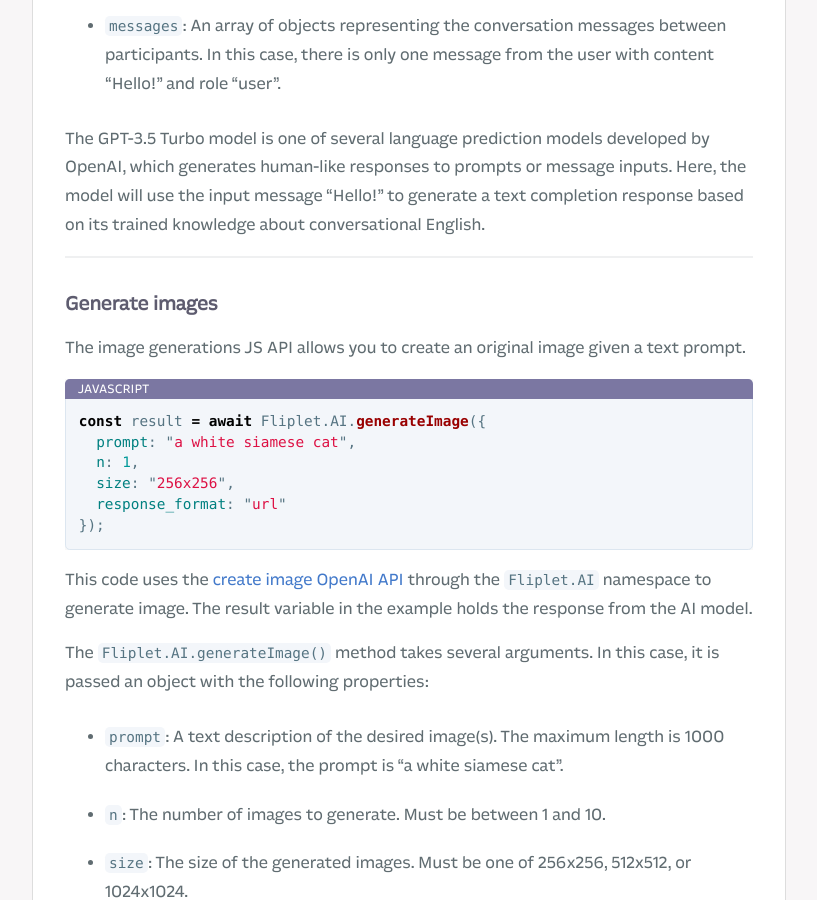
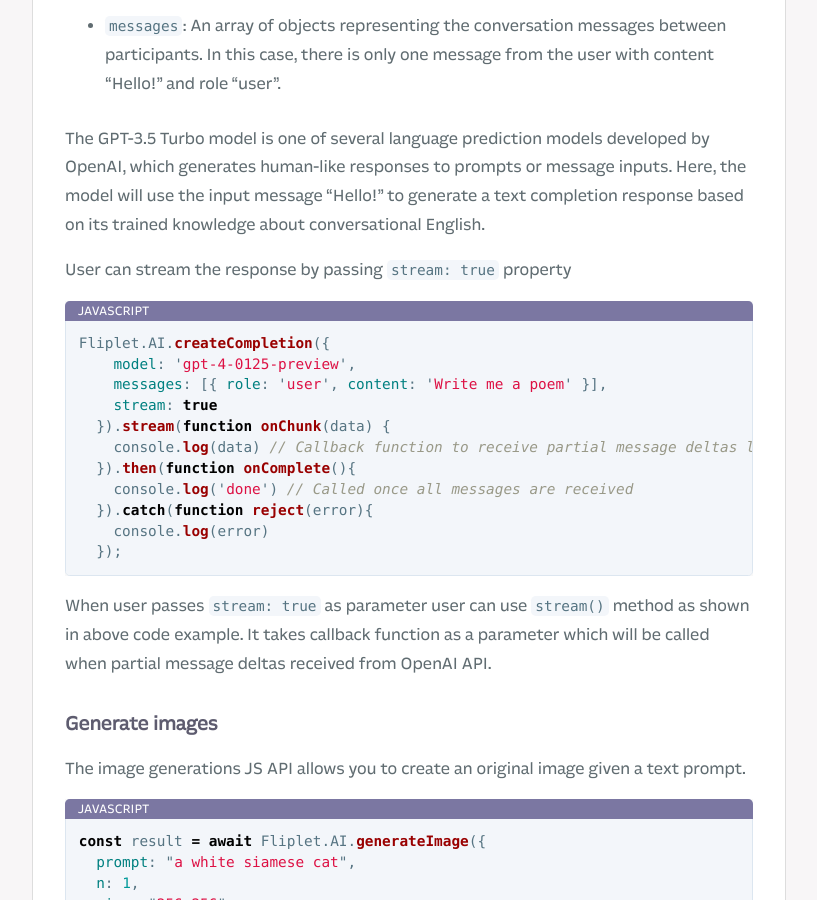
Before and after one commit to Fliplet/fliplet-cli, a Jekyll site: the page built from docs/API/core/ai.md, in a window 1280 px wide and 900 px high, scrolled down 6129 px. Shown: the whole window, without its empty margins (254-1071 px from the left). Built offline with Jekyll 4.4.1, drawn with Linux system fonts in a browser that asks for light colours; nearby versions of some CDN libraries; our own code applies the rules of GitHub Pages for plain Markdown files; library files that are not in the unit come from our copies; comment, search, counter and statistics services are not loaded; a style sheet for code colours, icons or effects is not loaded.

Commit message:
updated AI docs for the changes

````diff
--- a/docs/API/core/ai.md
+++ b/docs/API/core/ai.md
@@ -180,7 +180,23 @@
 
 The GPT-3.5 Turbo model is one of several language prediction models developed by OpenAI, which generates human-like responses to prompts or message inputs. Here, the model will use the input message "Hello!" to generate a text completion response based on its trained knowledge about conversational English.
 
----
+User can stream the response by passing `stream: true` property
+
+```js
+Fliplet.AI.createCompletion({
+    model: 'gpt-4-0125-preview',
+    messages: [{ role: 'user', content: 'Write me a poem' }],
+    stream: true
+  }).stream(function onChunk(data) {
+    console.log(data) // Callback function to receive partial message deltas like in ChatGPT as they become available
+  }).then(function onComplete(){
+    console.log('done') // Called once all messages are received
+  }).catch(function reject(error){
+    console.log(error)
+  });
+```
+
+When user passes `stream: true` as parameter user can use `stream()` method as shown in above code example. It takes callback function as a parameter which will be called when partial message deltas received from OpenAI API.
 
 ### Generate images
 
````
